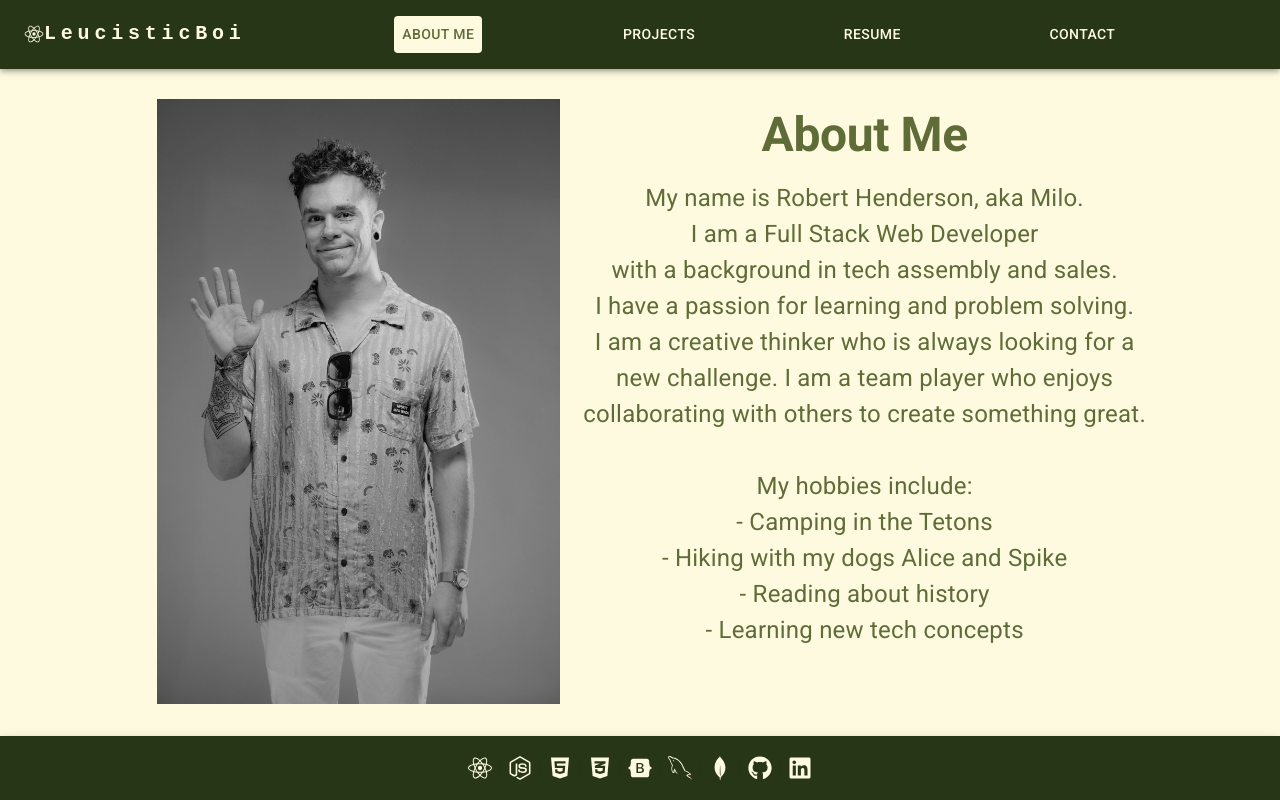
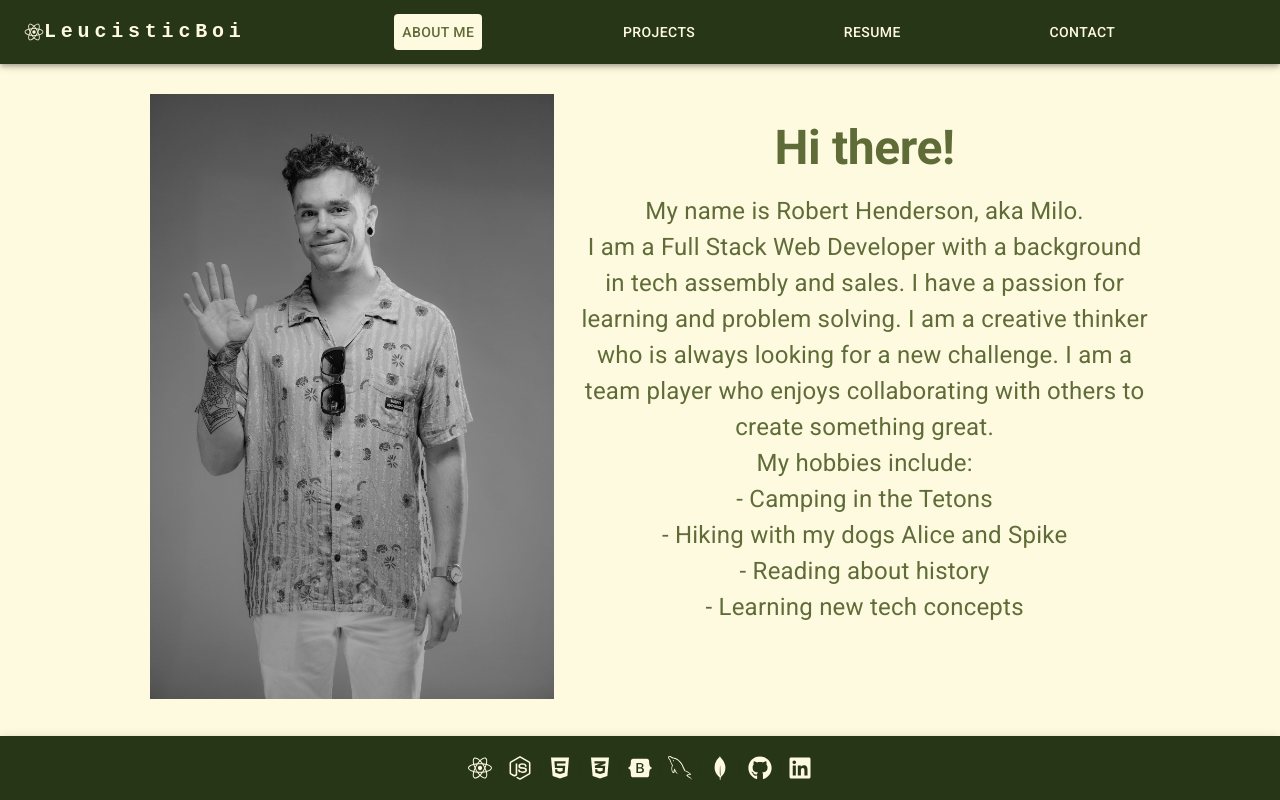
Before and after one commit to Leucisticboi/React-Portfolio, a React (Vite) app: page /about in a window 1280 px wide. Built offline with nearby package versions, Linux system fonts and the light colour scheme.

Commit message:
Updated CSS a little more

```diff
--- a/src/components/NavBar.jsx
+++ b/src/components/NavBar.jsx
@@ -112,7 +112,6 @@ function NavBar() {
                     component={Link}
                     to={`/${page.toLowerCase().split(' ')[0]}`}
                     sx={{
-                      my: 2,
                       color: currentPage === `/${page.toLowerCase().split(' ')[0]}` ? '#fefae0' : 'inherit',
                       display: 'block',
                       textDecoration: 'none',
@@ -133,7 +132,6 @@ function NavBar() {
                 component={Link}
                 to={`/${page.toLowerCase().split(' ')[0]}`}
                 sx={{
-                  my: 2,
                   color: currentPage === `/${page.toLowerCase().split(' ')[0]}` ? '283618' : '#fefae0',
                   display: 'block',
                   textDecoration: 'none',
--- a/src/pages/About.jsx
+++ b/src/pages/About.jsx
@@ -20,17 +20,18 @@ export default function About() {
       </div>
         <Box sx={{
           textAlign: 'center',
-          overflowWrap: 'break-word'
+          overflowWrap: 'break-word',
+          maxWidth: { xs: '100%', md: '50%' }
         }}>
           <Typography
             variant="h2"
             sx={{ my: 2 }}
           >
-            About Me
+            Hi there!
           </Typography>
           <Typography variant="body1">
             My name is Robert Henderson, aka Milo. <br />
-            I am a Full Stack Web Developer <br />with a background in tech assembly and sales. <br /> I have a passion for learning and problem solving. <br />I am a creative thinker who is always looking for a <br />new challenge. I am a team player who enjoys<br /> collaborating with others to create something great. <br /> <br />
+            I am a Full Stack Web Developer with a background in tech assembly and sales. I have a passion for learning and problem solving. I am a creative thinker who is always looking for a new challenge. I am a team player who enjoys collaborating with others to create something great. <br />
             My hobbies include: <br />
             - Camping in the Tetons <br />
             - Hiking with my dogs Alice and Spike <br />
--- a/src/pages/Contact.jsx
+++ b/src/pages/Contact.jsx
@@ -35,6 +35,7 @@ export default function Contact() {
       }}
       autoComplete="off"
       sx={{
+        my: 5,
         padding: "10%",
         width: '100%',
         display: "flex",
```
